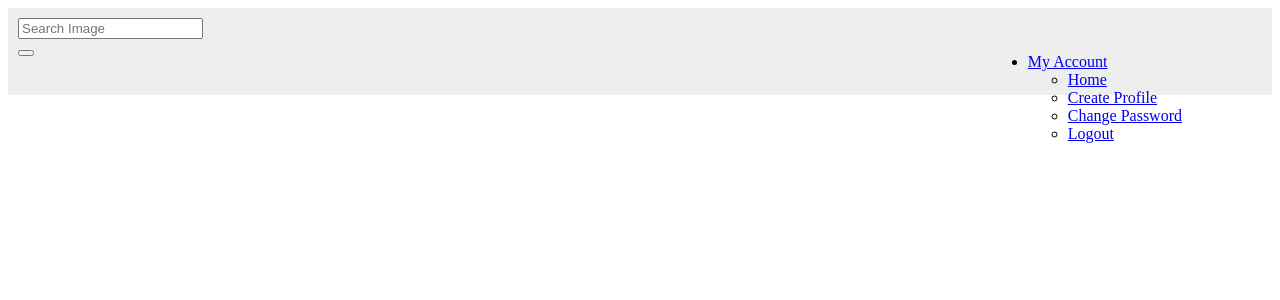
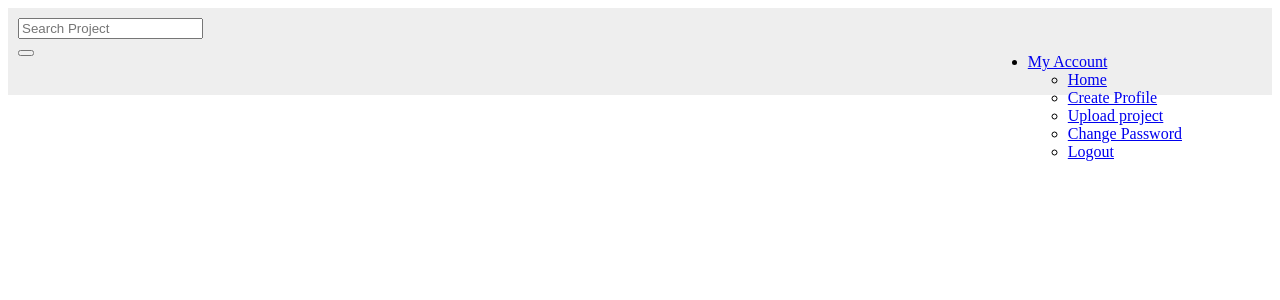
Before and after one commit to Wihogora/-Awwards_app, a Django app: template awwards/templates/navbar.html in a window 1280 px wide. Shown: the top 300 px of the page. Run offline with Django 3.2, Linux system fonts and the light colour scheme; the template is opened without the code that fills it, so the values that code supplies are empty; the visitor is signed in with stand-in values (Sample User, id 1); some libraries are stand-ins or nearby versions.

Commit message:
add upload project href

```diff
--- a/awwards/templates/navbar.html
+++ b/awwards/templates/navbar.html
@@ -21,14 +21,15 @@
 
 
             </div>
-            <div class="col-xs-12 col-sm-12 col-md-6 col-lg-6 col-xl-6">
+            <!-- Adding a search form  -->
+      <div class="col-sm-6 col-md-4 navbar-right">
 
         <form class="navbar-form" role="search" action="{% url 'search_results' %}">
 
           <div class="input-group">
-                        <input type="text" class="form-control" placeholder="Search Image" name="image">
+            <input type="text" class="form-control" placeholder="Search Project" name="project">
             <div class="input-group-btn">
-                            <button class="btn btn-default" type="submit"><i class="glyphicon glyphicon-search" ></i></button>
+              <button class="btn btn-default" type="submit"><i class="glyphicon glyphicon-search"></i></button>
             </div>
           </div>
 
@@ -52,6 +53,9 @@
                   </li>
                   <li>
                     <a href="{% url 'upload_profile'%}">Create Profile</a>
+                  </li>
+                  <li>
+                    <a href="{% url 'upload_project'%}">Upload project</a>
                   </li>
 
                   <li>
```
Lines whose indentation alone changed are shown as unchanged.
